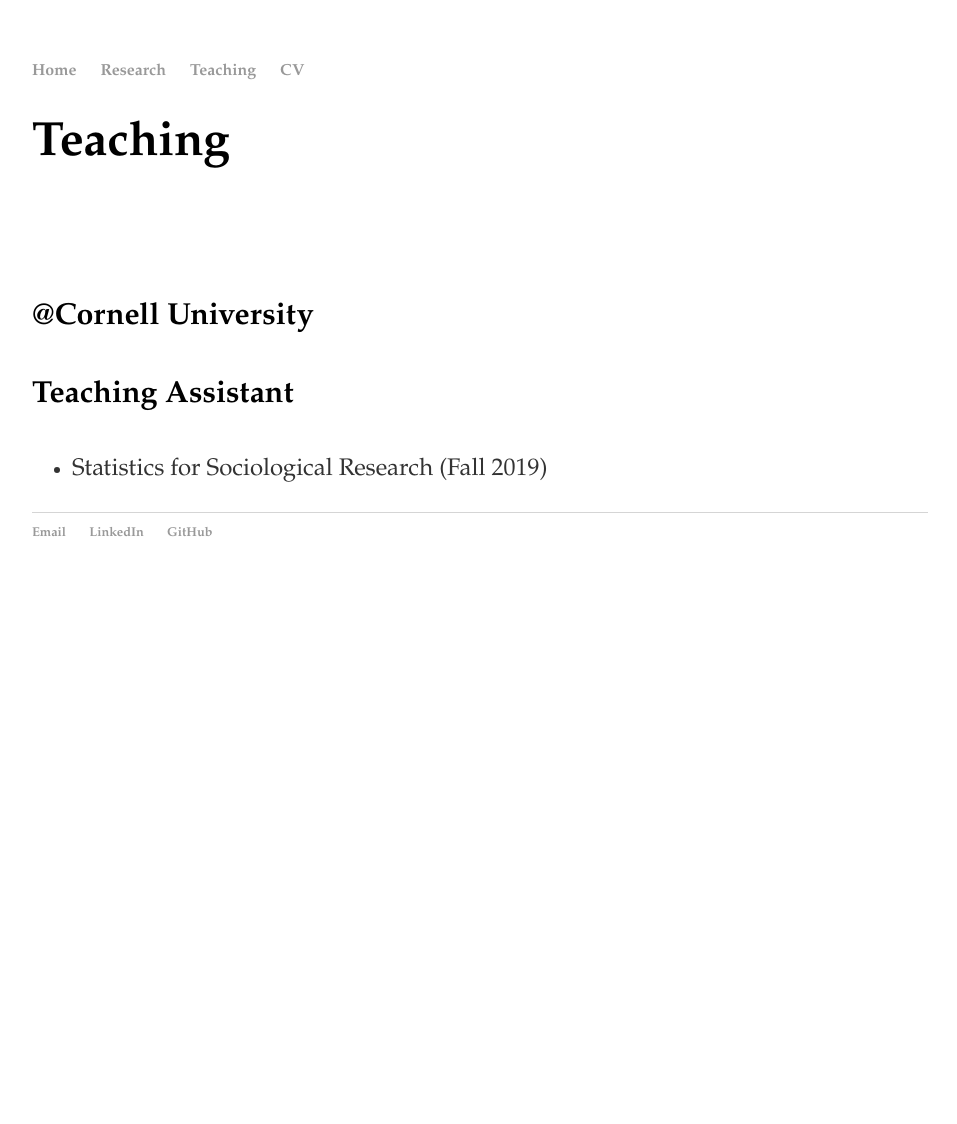
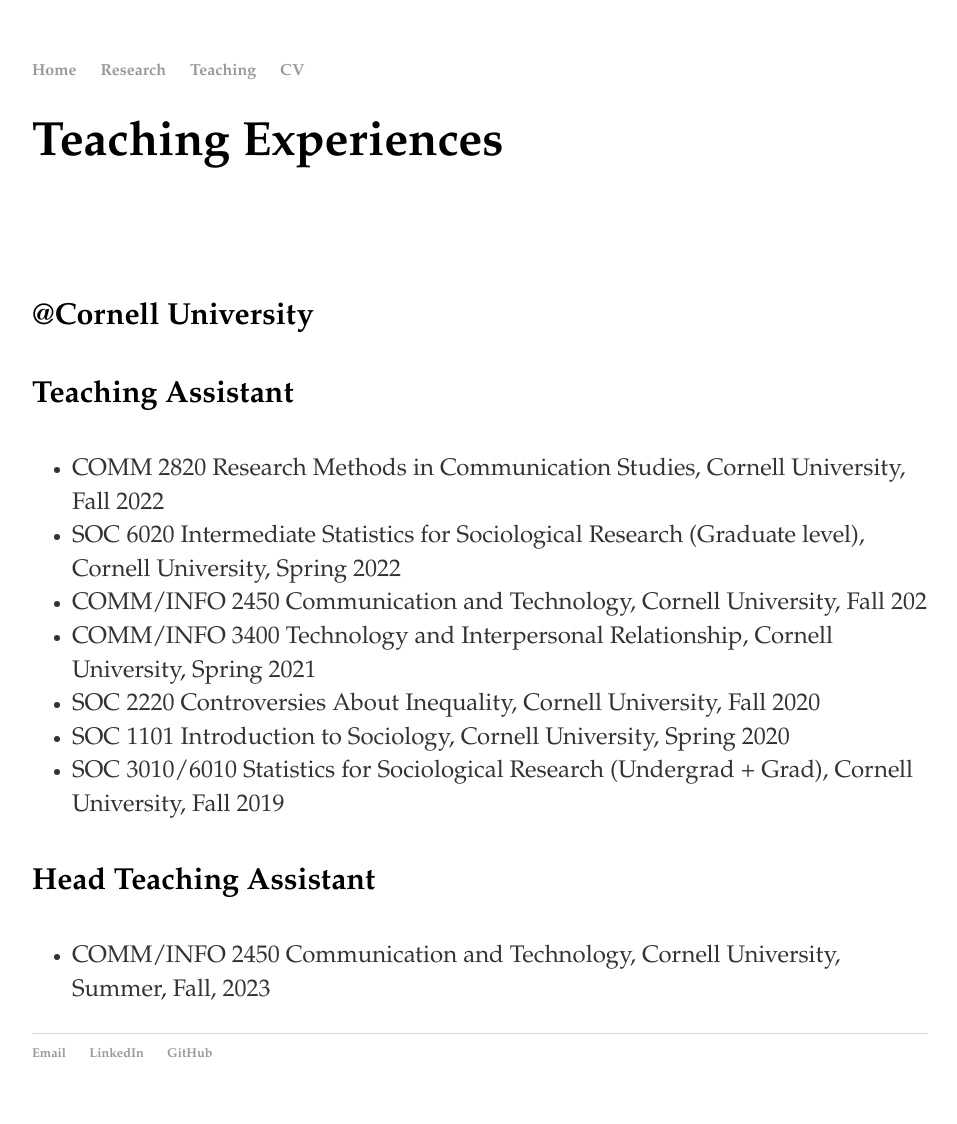
Before and after one commit to windyqu/windyqu.github.io, a Jekyll site: the page built from teaching/index.html, in a window 1280 px wide. Shown: the whole page, without its empty margins (160-1117 px from the left). Built offline with Jekyll 4.4.1, drawn with Linux system fonts in a browser that asks for light colours; before the commit the page ends 900 px from its top, so only the background shows below that.

Commit message:
Add files via upload

```diff
--- a/teaching/index.html
+++ b/teaching/index.html
@@ -5,11 +5,21 @@
 
 
 <div class="blurb">
-	<h1>Teaching</h1>
+	<h1>Teaching Experiences</h1>
 	<br><br><br>
 	<h4>@Cornell University</h4>
 	<h4>Teaching Assistant</h4>
 	<ul>
-		<li>Statistics for Sociological Research (Fall 2019)</li>
+		<li>COMM 2820 Research Methods in Communication Studies, Cornell University, Fall 2022</li>
+		<li>SOC 6020 Intermediate Statistics for Sociological Research (Graduate level), Cornell University, Spring 2022</li>
+		<li>COMM/INFO 2450 Communication and Technology, Cornell University, Fall 202</li>
+		<li>COMM/INFO 3400 Technology and Interpersonal Relationship, Cornell University, Spring 2021</li>
+		<li>SOC 2220 Controversies About Inequality, Cornell University, Fall 2020</li>
+		<li>SOC 1101 Introduction to Sociology, Cornell University, Spring 2020</li>
+		<li>SOC 3010/6010 Statistics for Sociological Research (Undergrad + Grad), Cornell University, Fall 2019</li>
+	</ul>
+	<h4>Head Teaching Assistant</h4>
+	<ul>
+		<li>COMM/INFO 2450 Communication and Technology, Cornell University, Summer, Fall, 2023</li>
 	</ul>
 </div><!-- /.blurb -->
```
